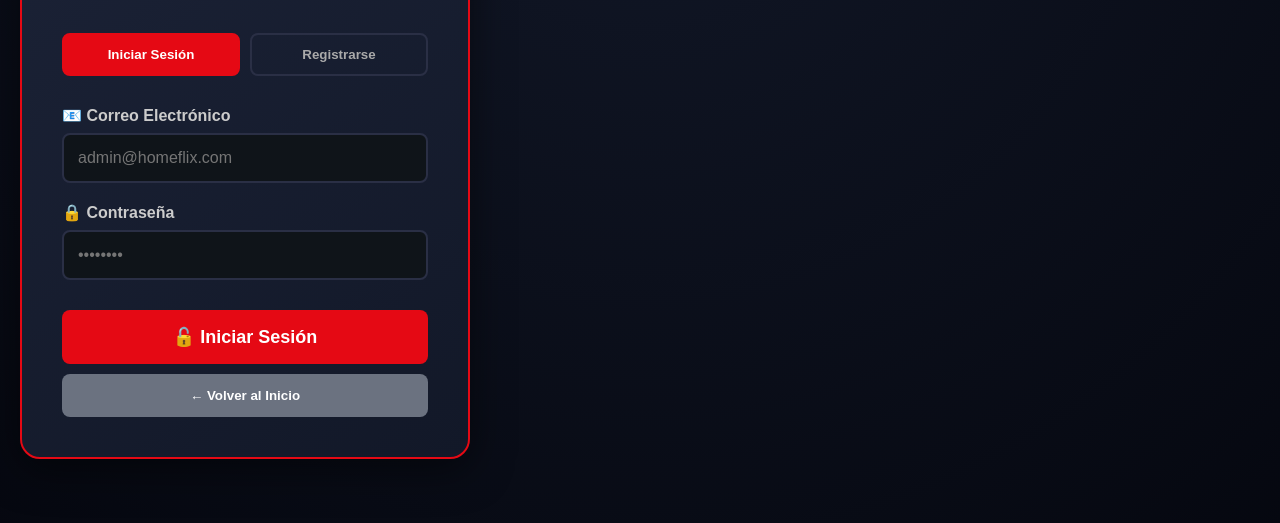
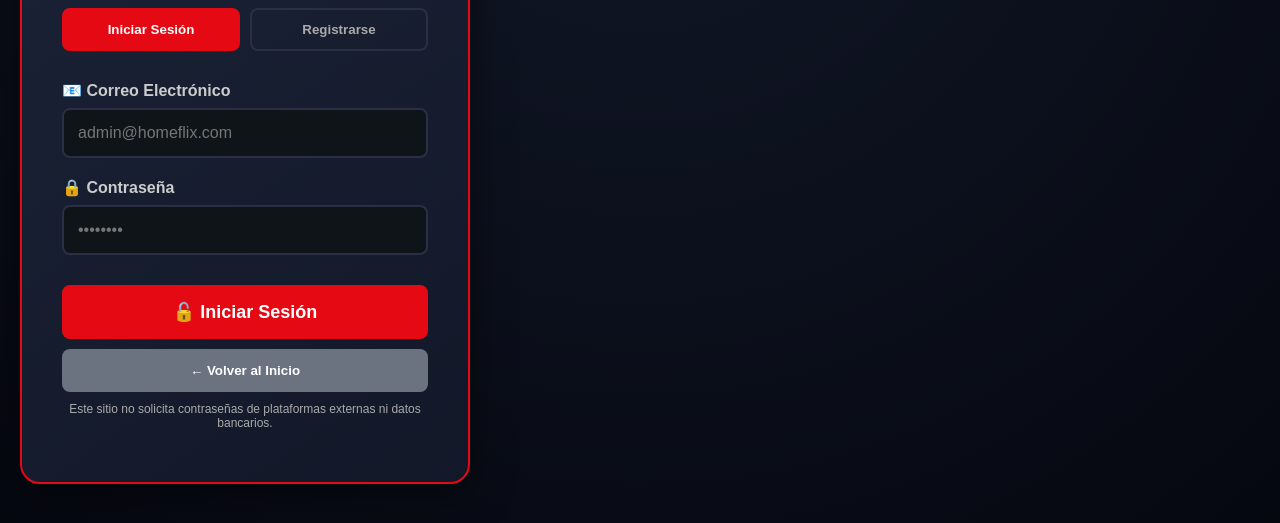
Before and after one commit to AlexGtX08/pagina-web-homeflix, a plain HTML site: page login.html in a window 1280 px wide. Shown: the part 227-750 px from the top of the page. Drawn offline with nearby package versions, Linux system fonts and the light colour scheme.

Commit message:
Add security warning to login page
Added a warning message about password security.

```diff
--- a/login.html
+++ b/login.html
@@ -366,6 +366,15 @@ body {
         </div>
         <button type="submit" class="btn-submit">🔓 Iniciar Sesión</button>
         <button type="button" class="btn-back" onclick="goToHome()">← Volver al Inicio</button>
+        <p style="
+  font-size:12px;
+  color:#aaa;
+  text-align:center;
+  margin-top:10px;
+">
+Este sitio no solicita contraseñas de plataformas externas ni datos bancarios.
+</p>
+
       </form>
     </div>
 
```
